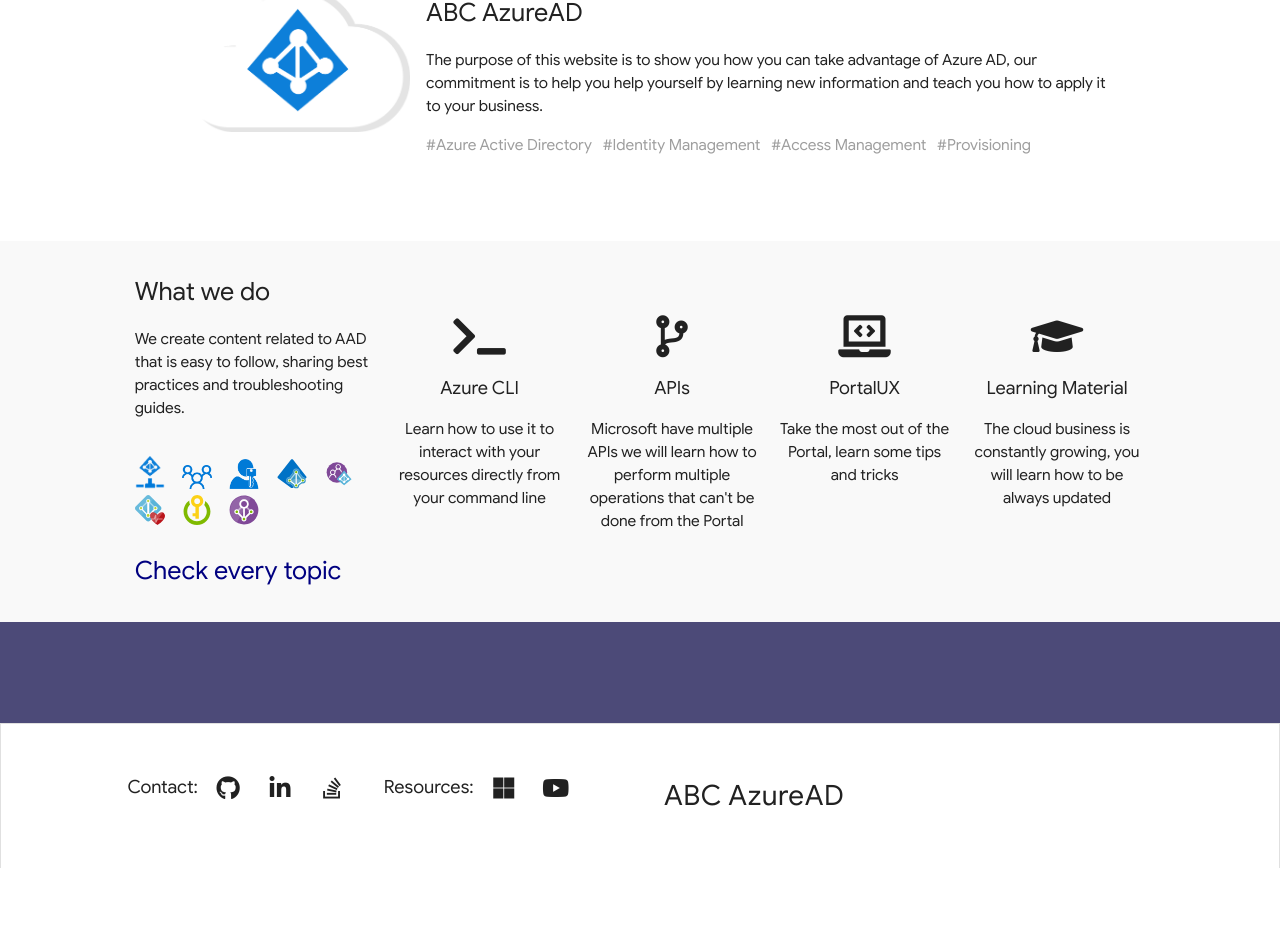
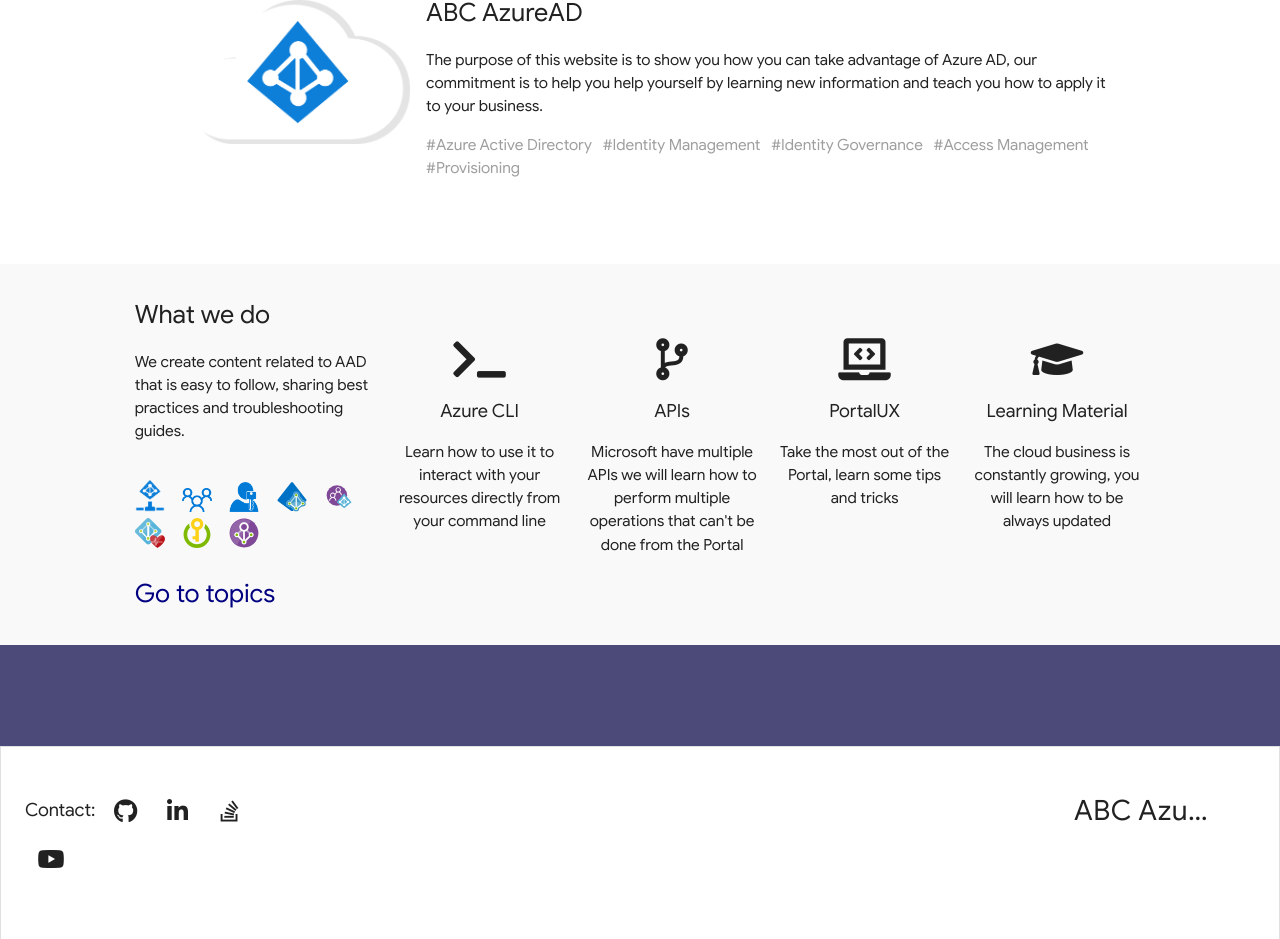
Before and after one commit to aleazofeifam/ABC-AzureAD, a Vue app: page /team in a window 1280 px wide. Shown: the part 176-1115 px from the top of the page. Before the commit the page ends 1044 px from the top, so only its background shows below. Built offline with nearby package versions, Linux system fonts and the light colour scheme; a small style sheet from the web is missing.

Commit message:
Update footer details

```diff
--- a/src/assets/data/chapterDetails.json
+++ b/src/assets/data/chapterDetails.json
@@ -5,9 +5,9 @@
     "ChapterHashTags": [
         "Azure Active Directory",
         "Identity Management",
+        "Identity Governance",
         "Access Management",
         "Provisioning"
-
     ],
     "socialLinks": [{
             "name": "Github",
@@ -23,6 +23,11 @@
             "name": "Stack Overflow",
             "link": "https://stackoverflow.com/users/11400300/alejandro-azofeifa",
             "icon": "fab fa-stack-overflow"
+        },
+        {
+            "name": "AzureAD Ninja",
+            "link": "https://www.youtube.com/channel/UCUqUkVuPrrZcotheCLBjtuA",
+            "icon": "fab fa-youtube"
         }
     ],
     "ReferenceLinks": [{
--- a/src/components/common/Footer.vue
+++ b/src/components/common/Footer.vue
@@ -7,6 +7,8 @@
       <v-layout wrap justify-center row>
         <v-flex xs12 md10 lg10>
           <v-layout wrap align-start justify-start row class="my-2">
+
+
             <v-flex xs12 md3 sm4 lg3 class="py-2">
               <p class="google-font" style="font-size:130%">
                 Contact:
@@ -21,21 +23,13 @@
               </p>
             </v-flex>
 
-            <v-flex xs12 md3 sm4 lg3 class="py-2">
-              <p class="google-font" style="font-size:130%">
-                Resources:
-                <span v-for="(item,i) in ChapterDetails.ReferenceLinks" :key="i">
-                  <v-tooltip top>
-                    <v-btn flat icon :href="item.link" target="_blank" slot="activator">
-                      <v-icon>{{item.icon}}</v-icon>
-                    </v-btn>
-                    <span>{{item.name}}</span>
-                  </v-tooltip>
-                </span>
-              </p>
-            </v-flex>
 
-            <v-flex xs12 md20 sm4 lg3 class="py-2">
+
+
+          </v-layout>
+        </v-flex>
+
+            <v-flex xs12 md20 sm4 lg2 class="py-2">
               <v-flex xs20 md30 lg16>
                 <v-toolbar flat color="white" class="pa-0 mx-0" style="padding:0 !important">
                   <v-toolbar-title
@@ -45,8 +39,7 @@
                 </v-toolbar>
               </v-flex>
             </v-flex>
-          </v-layout>
-        </v-flex>
+
       </v-layout>
 
     </v-container>
--- a/src/components/home/whatWeDo.vue
+++ b/src/components/home/whatWeDo.vue
@@ -20,7 +20,7 @@
 
                 <br><br>
 
-               <router-link to="/Topics" class="google-font" style="text-decoration:none;color:Navy;font-size:180%">Check every topic </router-link>
+               <router-link to="/Topics" class="google-font" style="text-decoration:none;color:Navy;font-size:180%">Go to  topics</router-link>
 
             </v-flex>
             <v-flex xs12 md9 lg9 class="">
```
